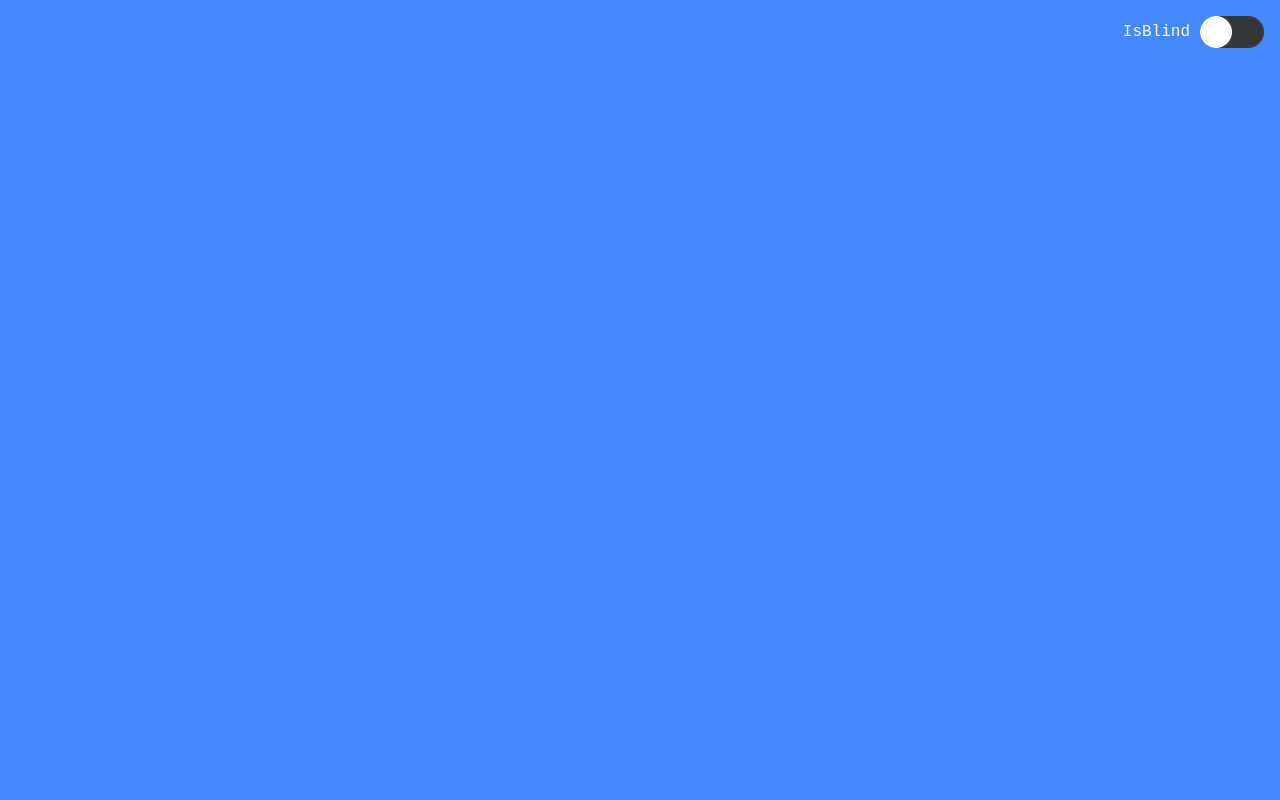
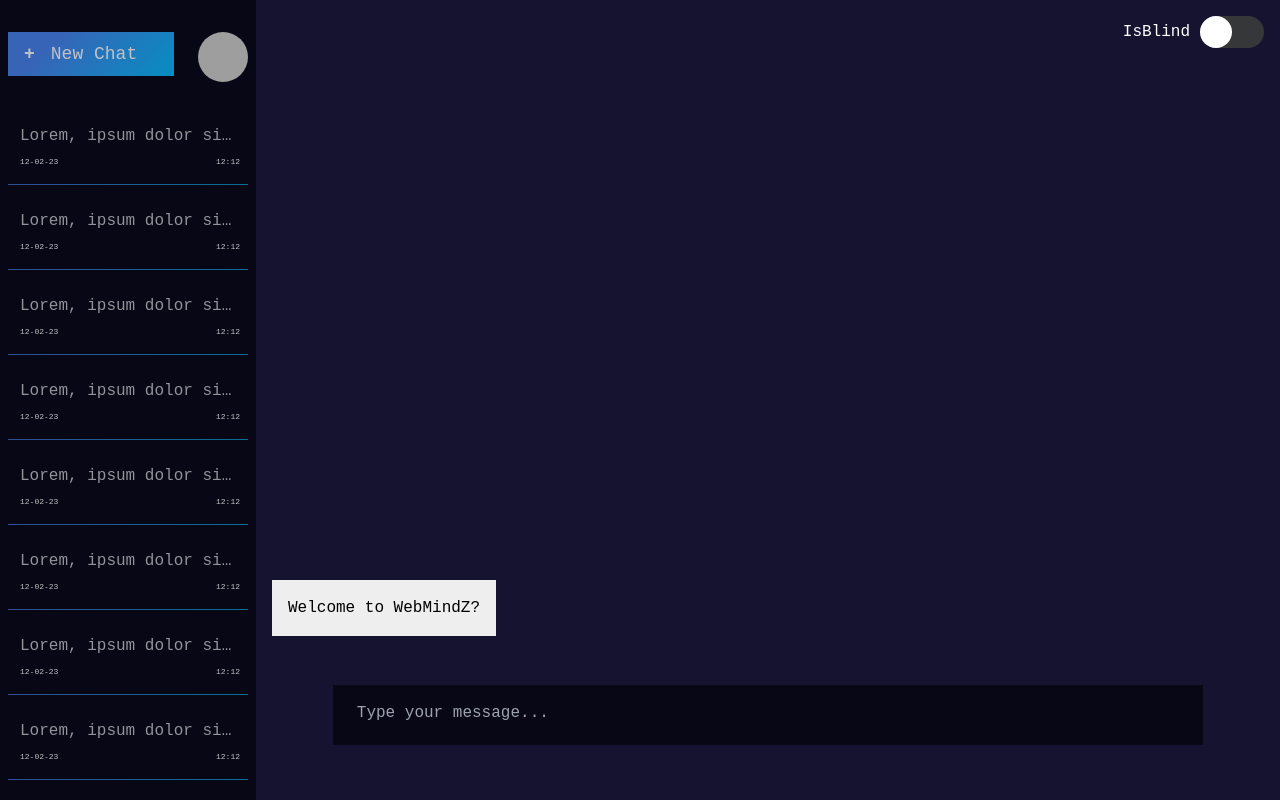
Before and after one commit to I-Himanshu/WebMindz, a Next.js app: page / in a window 1280 px wide. Shown: the top 800 px of the page. Built offline with nearby package versions, Linux system fonts and the light colour scheme; grey boxes are pictures that could not be loaded.

Commit message:
Update page.tsx

```diff
--- a/src/app/page.tsx
+++ b/src/app/page.tsx
@@ -13,7 +13,6 @@
       {/* <Options/> */}
       {/* <UnitConverter/> */}
       {/* <Games/> */}
-      <div className="bg-[#4488ff] h-screen"></div>
      <Chat />
      </>
   );
```
